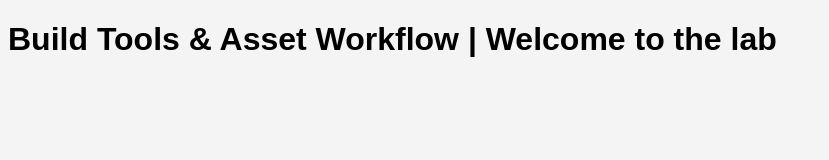
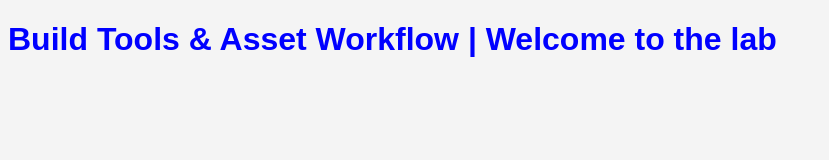
Before and after one commit to danielibarr/week2-git-fundamentals, a website: page src/index.html in a window 1280 px wide. Shown: the whole page, without its empty margins (0-829 px from the left). Drawn offline with Linux system fonts and the light colour scheme.

Commit message:
Week 11 - Lab 9

```diff
--- a/src/script.js
+++ b/src/script.js
@@ -1 +1,9 @@
-console.log("Build tools lab loaded");
+const message = "Build tools lab loaded";
+console.log(message);
+
+function calculateTotal(a, b) {
+  const total = a + b;
+  return total;
+}
+
+console.log(calculateTotal(5, 10));
--- a/src/style.css
+++ b/src/style.css
@@ -1,4 +1,5 @@
 body {
 font-family: Arial, sans-serif;
 background-color: #f4f4f4;
+color: blue;
 }
```
